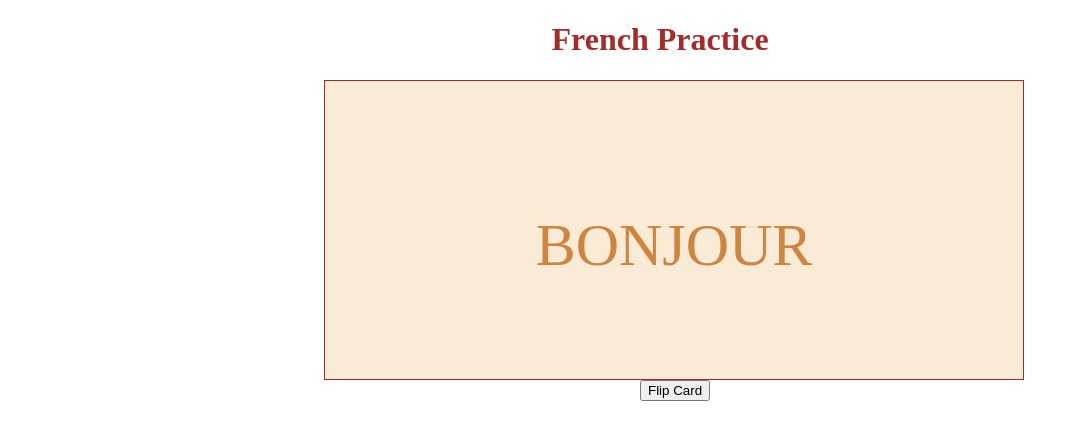
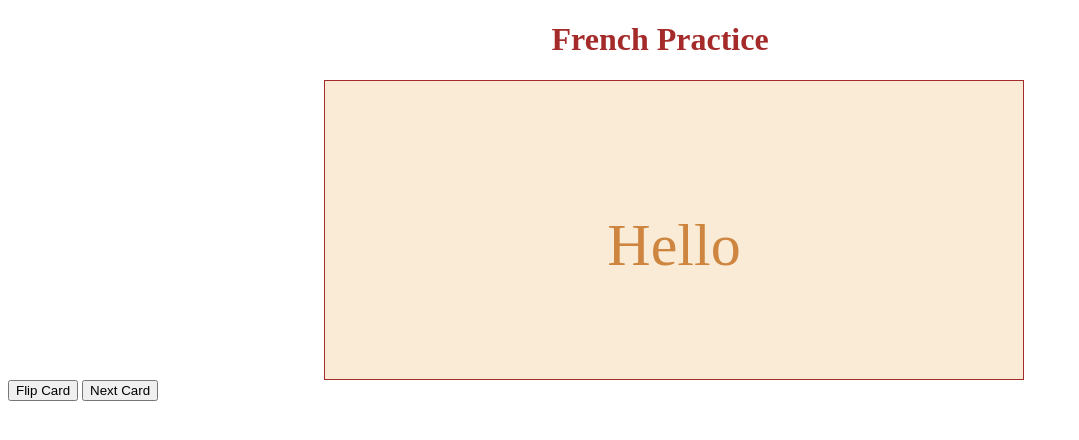
Before and after one commit to Heather1337/Parle, a website: page index.html in a window 1280 px wide. Both pictures are taken after a click on the button "Flip Card". Shown: the whole page, without its empty margins (0-1079 px from the left). Drawn offline with Linux system fonts and the light colour scheme.

Commit message:
adding ability to flip cards and move to next card

```diff
--- a/index.html
+++ b/index.html
@@ -13,6 +13,7 @@
         <p class="flash-card-content">BONJOUR</p>
     </div>
     <button class="card-flip button">Flip Card</button>
+    <button class="next-card button">Next Card</button>
 
     <script src="./public/parle.js"></script>
 </body>
--- a/public/parle.js
+++ b/public/parle.js
@@ -0,0 +1,29 @@
+const flipButton = document.querySelector('.card-flip');
+const flashCard = document.querySelector('.flash-card-content');
+const nextButton = document.querySelector('.next-card');
+
+let cardWord = '';
+const wordList =[{'front': 'Bonjour',
+'back': 'Hello'}, {'front': 'Au Revoir',
+'back': 'Bye'},{'front': 'Merci',
+'back': 'Thank You'}]
+let currentCard = 0;
+
+flipButton.addEventListener("click", (e) => {
+//   cardWord = flashCard.textContent;
+//   flashCard.innerText = 'Hello';
+  flashCard.innerText = wordList[currentCard].back;
+  currentCard++;
+});
+
+nextButton.addEventListener("click", (e) => {
+//   flashCard.innerText = "Au Revoir";
+  flashCard.innerText = wordList[currentCard].front;
+});
+
+//starts with french
+//press button and flips card
+  //must keep english word stored
+//press button again and flips card to english
+
+//move to next card
--- a/styles.css
+++ b/styles.css
@@ -26,7 +26,3 @@
     text-align: center;
     padding-top: 10%;
 }
-
-.card-flip {
-  margin-left: 50%;
-}
```
